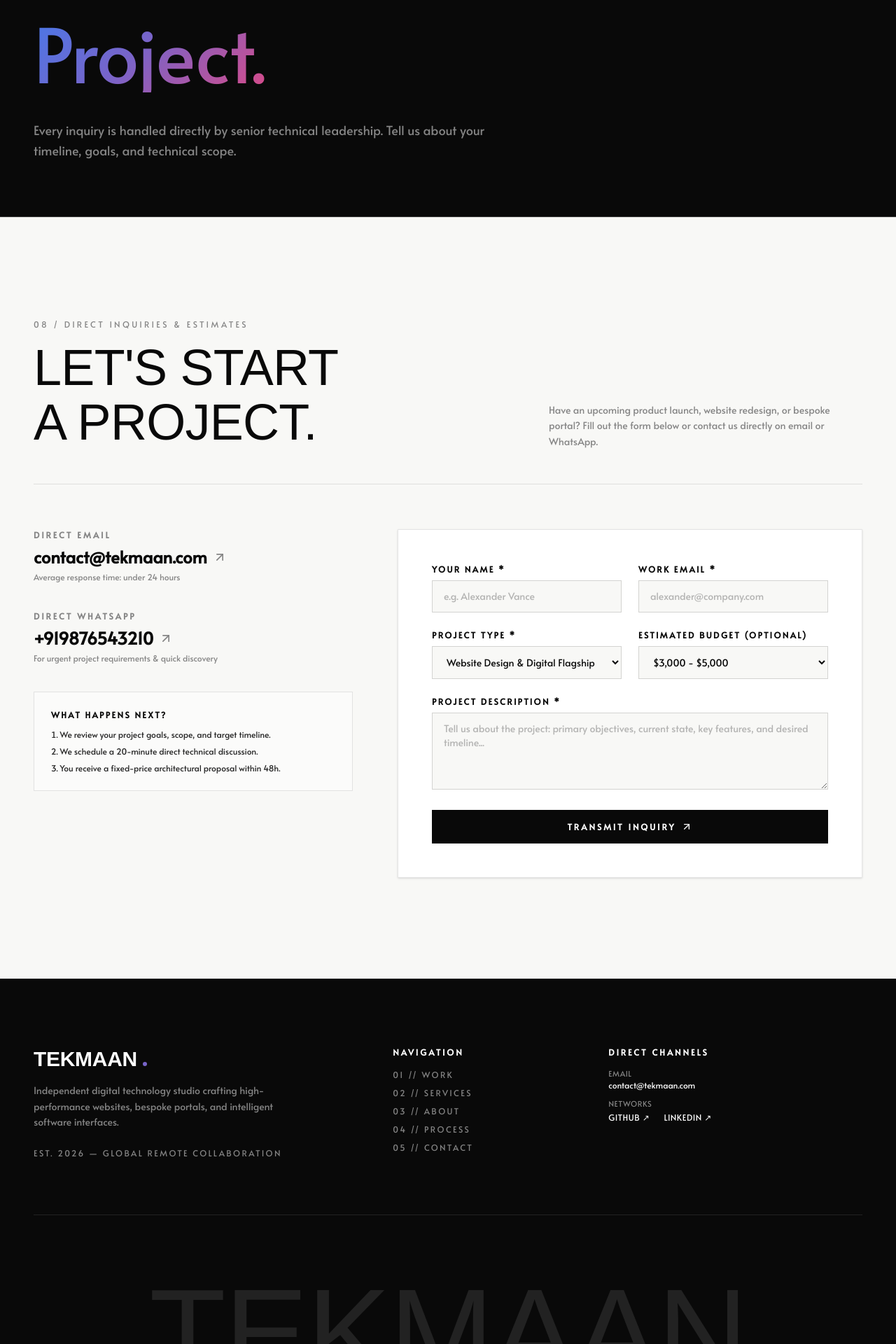
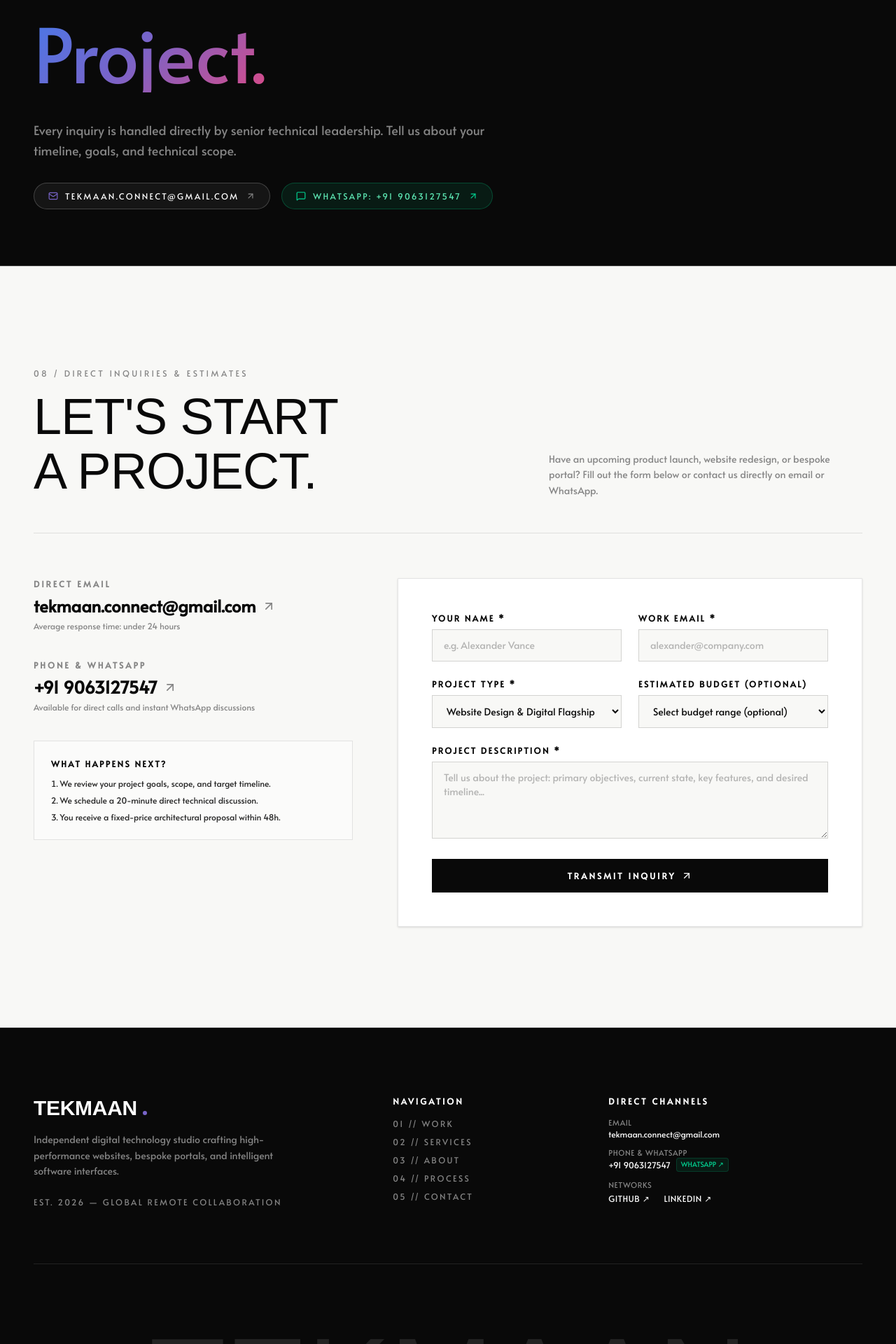
Before and after one commit to syedamaan-dev/tekmaan-website, a Next.js app: page /contact in a window 1280 px wide. Shown: the part 296-2216 px from the top of the page at 70% size. Built offline with nearby package versions, Linux system fonts and the light colour scheme; a web font is replaced by a local one.

Commit message:
feat: update contact details, WhatsApp integration, and INR currency budget options

```diff
--- a/src/app/api/contact/route.ts
+++ b/src/app/api/contact/route.ts
@@ -37,7 +37,7 @@ export async function POST(req: NextRequest) {
       try {
         const resend = new Resend(resendApiKey);
         const fromEmail = process.env.RESEND_FROM_EMAIL || "TEKMAAN Inquiries <onboarding@resend.dev>";
-        const targetEmail = process.env.STUDIO_INBOX_EMAIL || process.env.NEXT_PUBLIC_STUDIO_EMAIL || "contact@tekmaan.com";
+        const targetEmail = process.env.STUDIO_INBOX_EMAIL || process.env.NEXT_PUBLIC_STUDIO_EMAIL || "tekmaan.connect@gmail.com";
 
         const { data: resendData, error: resendError } = await resend.emails.send({
           from: fromEmail,
@@ -45,31 +45,32 @@ export async function POST(req: NextRequest) {
           replyTo: data.email,
           subject: `New Client Inquiry: ${data.fullName} [${data.service}]`,
           text: `
-TEKMAAN Studio — New Client Enquiry
------------------------------------
-Name: ${data.fullName}
-Email: ${data.email}
-Company: ${data.company || "Not provided"}
-Service Required: ${data.service}
-Budget Range: ${data.budget || "Not specified"}
+TEKMAAN Studio — New Client Project Enquiry
+-------------------------------------------
+Client Name: ${data.fullName}
+Client Email: ${data.email}
+Company / Organization: ${data.company || "Not provided"}
+Selected Service: ${data.service}
+Budget Range: ${data.budget || "Not specified / Flexible"}
 
-Project Details:
+Project Description:
 ${data.message}
------------------------------------
+-------------------------------------------
+Target Studio Inbox: ${targetEmail}
 Timestamp: ${new Date().toISOString()}
           `,
           html: `
             <div style="font-family: -apple-system, BlinkMacSystemFont, 'Segoe UI', Roboto, sans-serif; max-width: 600px; margin: 0 auto; padding: 24px; border: 1px solid #e2e8f0; border-radius: 12px; background: #ffffff;">
-              <h2 style="color: #0b1020; margin-top: 0;">TEKMAAN Studio — New Client Enquiry</h2>
+              <h2 style="color: #0b1020; margin-top: 0; font-size: 20px;">TEKMAAN Studio — New Client Project Enquiry</h2>
               <table style="width: 100%; border-collapse: collapse; margin-bottom: 20px;">
-                <tr><td style="padding: 8px 0; color: #64748b; width: 140px;">Name:</td><td style="padding: 8px 0; font-weight: 600; color: #0b1020;">${data.fullName}</td></tr>
-                <tr><td style="padding: 8px 0; color: #64748b;">Email:</td><td style="padding: 8px 0; color: #5266f5;"><a href="mailto:${data.email}">${data.email}</a></td></tr>
+                <tr><td style="padding: 8px 0; color: #64748b; width: 150px;">Client Name:</td><td style="padding: 8px 0; font-weight: 600; color: #0b1020;">${data.fullName}</td></tr>
+                <tr><td style="padding: 8px 0; color: #64748b;">Client Email:</td><td style="padding: 8px 0; color: #5266f5;"><a href="mailto:${data.email}">${data.email}</a></td></tr>
                 <tr><td style="padding: 8px 0; color: #64748b;">Company:</td><td style="padding: 8px 0; color: #0b1020;">${data.company || "Not provided"}</td></tr>
-                <tr><td style="padding: 8px 0; color: #64748b;">Service:</td><td style="padding: 8px 0; font-weight: 600; color: #0b1020;">${data.service}</td></tr>
-                <tr><td style="padding: 8px 0; color: #64748b;">Budget Range:</td><td style="padding: 8px 0; color: #0b1020;">${data.budget || "Not specified"}</td></tr>
+                <tr><td style="padding: 8px 0; color: #64748b;">Selected Service:</td><td style="padding: 8px 0; font-weight: 600; color: #0b1020;">${data.service}</td></tr>
+                <tr><td style="padding: 8px 0; color: #64748b;">Budget Range:</td><td style="padding: 8px 0; font-weight: 600; color: #0b1020;">${data.budget || "Not specified / Flexible"}</td></tr>
               </table>
               <div style="background: #f8fafc; padding: 16px; border-radius: 8px; border: 1px solid #e2e8f0;">
-                <p style="margin: 0; font-weight: 600; color: #0b1020; margin-bottom: 8px;">Project Details:</p>
+                <p style="margin: 0; font-weight: 600; color: #0b1020; margin-bottom: 8px;">Project Description:</p>
                 <p style="margin: 0; color: #334155; line-height: 1.6; white-space: pre-wrap;">${data.message}</p>
               </div>
             </div>
@@ -81,7 +82,7 @@ Timestamp: ${new Date().toISOString()}
           return NextResponse.json(
             {
               error: "Delivery failed",
-              message: "We encountered an error transmitting your message through our email gateway. Please contact us directly at " + (process.env.NEXT_PUBLIC_STUDIO_EMAIL || "contact@tekmaan.com"),
+              message: "We encountered an error transmitting your message through our email gateway. Please contact us directly at " + (process.env.NEXT_PUBLIC_STUDIO_EMAIL || "tekmaan.connect@gmail.com"),
               details: resendError.message,
             },
             { status: 502 }
@@ -91,14 +92,14 @@ Timestamp: ${new Date().toISOString()}
         return NextResponse.json({
           success: true,
           mode: "resend_delivered",
-          message: "Your inquiry has been transmitted directly to our senior engineering team. We will respond within 24 hours.",
+          message: "Your inquiry has been transmitted directly to our senior engineering team at tekmaan.connect@gmail.com. We will respond within 24 hours.",
         });
       } catch (err: any) {
         console.error("[TEKMAAN Email Gateway Exception]:", err);
         return NextResponse.json(
           {
             error: "Email delivery failure",
-            message: "Failed to dispatch email. Please reach out directly to " + (process.env.NEXT_PUBLIC_STUDIO_EMAIL || "contact@tekmaan.com"),
+            message: "Failed to dispatch email. Please reach out directly to " + (process.env.NEXT_PUBLIC_STUDIO_EMAIL || "tekmaan.connect@gmail.com"),
           },
           { status: 500 }
         );
--- a/src/app/contact/page.tsx
+++ b/src/app/contact/page.tsx
@@ -1,5 +1,7 @@
 import React from "react";
 import type { Metadata } from "next";
+import { ArrowUpRight, Mail, MessageSquare } from "lucide-react";
+import { siteConfig } from "@/config/site";
 import { ContactSection } from "@/components/home/ContactSection";
 
 export const metadata: Metadata = {
@@ -31,6 +33,27 @@ export default function ContactPage() {
             Every inquiry is handled directly by senior technical leadership. Tell us about
             your timeline, goals, and technical scope.
           </p>
+
+          <div className="mt-8 flex flex-wrap items-center gap-4">
+            <a
+              href={`mailto:${siteConfig.contact.email}`}
+              className="inline-flex items-center gap-2.5 px-5 py-2.5 rounded-full border border-white/20 bg-white/5 hover:bg-white/10 text-white text-xs font-editorial-sans uppercase tracking-[0.2em] transition-colors"
+            >
+              <Mail className="w-3.5 h-3.5 text-[#7864C9]" />
+              <span>{siteConfig.contact.email}</span>
+              <ArrowUpRight className="w-3.5 h-3.5 text-[#858585]" />
+            </a>
+            <a
+              href="https://wa.me/919063127547"
+              target="_blank"
+              rel="noopener noreferrer"
+              className="inline-flex items-center gap-2.5 px-5 py-2.5 rounded-full border border-emerald-500/30 bg-emerald-500/10 hover:bg-emerald-500/20 text-emerald-300 text-xs font-editorial-sans uppercase tracking-[0.2em] transition-colors"
+            >
+              <MessageSquare className="w-3.5 h-3.5 text-emerald-400" />
+              <span>WhatsApp: +91 9063127547</span>
+              <ArrowUpRight className="w-3.5 h-3.5 text-emerald-400" />
+            </a>
+          </div>
         </div>
       </section>
 
--- a/src/components/contact/ContactForm.tsx
+++ b/src/components/contact/ContactForm.tsx
@@ -283,12 +283,13 @@ function ContactFormInner() {
             disabled={isSubmitting}
             className="w-full px-4 py-3.5 rounded-xl bg-[#0B1020] border border-white/10 text-white text-sm focus:outline-none focus:border-[#41C9D7] focus:ring-1 focus:ring-[#41C9D7] transition-colors disabled:opacity-50"
           >
-            <option value="">Select an approximate scope or leave open...</option>
-            <option value="Under $2,500 (Rapid Landing Page / Advisory)">Under $2,500 (Rapid Landing Page / Advisory)</option>
-            <option value="$2,500 – $5,000 (Complete Business Website)">$2,500 – $5,000 (Complete Business Website)</option>
-            <option value="$5,000 – $10,000 (Full-Stack Web App / Custom Portal)">$5,000 – $10,000 (Full-Stack Web App / Custom Portal)</option>
-            <option value="$10,000+ (End-to-End Enterprise Architecture / AI Suite)">$10,000+ (End-to-End Enterprise Architecture / AI Suite)</option>
-            <option value="Undetermined / Let's discuss scope first">Undetermined / Let's discuss scope first</option>
+            <option value="">Select budget range (optional)...</option>
+            <option value="Under ₹10,000">Under ₹10,000</option>
+            <option value="₹10,000 – ₹25,000">₹10,000 – ₹25,000</option>
+            <option value="₹25,000 – ₹50,000">₹25,000 – ₹50,000</option>
+            <option value="₹50,000 – ₹1,00,000">₹50,000 – ₹1,00,000</option>
+            <option value="₹1,00,000+">₹1,00,000+</option>
+            <option value="Flexible / To be discussed">Flexible / To be discussed</option>
           </select>
         </div>
 
--- a/src/components/home/ContactSection.tsx
+++ b/src/components/home/ContactSection.tsx
@@ -11,7 +11,7 @@ export function ContactSection() {
     email: "",
     company: "",
     service: "Website Design",
-    budget: "$3,000 - $5,000",
+    budget: "",
     message: "",
     honeypot: "",
   });
@@ -81,7 +81,7 @@ export function ContactSection() {
       email: "",
       company: "",
       service: "Website Design",
-      budget: "$3,000 - $5,000",
+      budget: "",
       message: "",
       honeypot: "",
     });
@@ -135,23 +135,21 @@ export function ContactSection() {
               <p className="text-xs text-[#858585] mt-1">Average response time: under 24 hours</p>
             </div>
 
-            {siteConfig.contact.whatsappNumber && (
             <div>
               <span className="text-xs uppercase tracking-[0.25em] text-[#858585] block mb-2 font-semibold">
-                  DIRECT WHATSAPP
+                PHONE &amp; WHATSAPP
               </span>
               <a
-                  href={`https://wa.me/${siteConfig.contact.whatsappNumber.replace(/[^0-9]/g, "")}?text=Hi%20TEKMAAN,%20I'd%20like%20to%20discuss%20a%20new%20project.`}
+                href="https://wa.me/919063127547"
                 target="_blank"
                 rel="noopener noreferrer"
                 className="font-editorial-sans text-xl sm:text-2xl font-bold text-[#090909] hover:text-[#4878E8] transition-colors flex items-center gap-2"
               >
-                  <span>{siteConfig.contact.whatsappNumber}</span>
+                <span>+91 9063127547</span>
                 <ArrowUpRight className="w-5 h-5 text-[#858585]" />
               </a>
-                <p className="text-xs text-[#858585] mt-1">For urgent project requirements &amp; quick discovery</p>
+              <p className="text-xs text-[#858585] mt-1">Available for direct calls and instant WhatsApp discussions</p>
             </div>
-            )}
 
             <div className="border border-black/10 p-6 space-y-3 bg-white/50">
               <span className="text-xs uppercase tracking-[0.2em] font-bold text-[#090909] block">
@@ -280,10 +278,12 @@ export function ContactSection() {
                       onChange={handleChange}
                       className="w-full px-4 py-3 border border-black/15 bg-[#F8F8F6] text-sm text-[#090909] focus:outline-none focus:border-[#090909] transition-colors"
                     >
-                      <option value="Under $3,000">Under $3,000</option>
-                      <option value="$3,000 - $5,000">$3,000 - $5,000</option>
-                      <option value="$5,000 - $10,000">$5,000 - $10,000</option>
-                      <option value="$10,000+">$10,000+</option>
+                      <option value="">Select budget range (optional)</option>
+                      <option value="Under ₹10,000">Under ₹10,000</option>
+                      <option value="₹10,000 – ₹25,000">₹10,000 – ₹25,000</option>
+                      <option value="₹25,000 – ₹50,000">₹25,000 – ₹50,000</option>
+                      <option value="₹50,000 – ₹1,00,000">₹50,000 – ₹1,00,000</option>
+                      <option value="₹1,00,000+">₹1,00,000+</option>
                       <option value="Flexible / To be discussed">Flexible / To be discussed</option>
                     </select>
                   </div>
--- a/src/components/layout/Footer.tsx
+++ b/src/components/layout/Footer.tsx
@@ -82,6 +82,18 @@ export function Footer() {
                 </a>
               </li>
               <li>
+                <span className="block text-[11px] uppercase tracking-wider text-[#858585]">PHONE &amp; WHATSAPP</span>
+                <a
+                  href="https://wa.me/919063127547"
+                  target="_blank"
+                  rel="noopener noreferrer"
+                  className="text-white hover:text-[#7864C9] transition-colors flex items-center gap-2"
+                >
+                  <span>+91 9063127547</span>
+                  <span className="text-[10px] text-emerald-400 bg-emerald-500/10 px-1.5 py-0.5 rounded border border-emerald-500/20">WHATSAPP ↗</span>
+                </a>
+              </li>
+              <li>
                 <span className="block text-[11px] uppercase tracking-wider text-[#858585]">NETWORKS</span>
                 <div className="flex items-center gap-5 pt-1 uppercase tracking-wider">
                   <a
--- a/src/components/layout/Navbar.tsx
+++ b/src/components/layout/Navbar.tsx
@@ -161,9 +161,17 @@ export function Navbar() {
                 <span className="block uppercase text-white mb-1">DIRECT INQUIRIES</span>
                 <a
                   href={`mailto:${siteConfig.contact.email}`}
-                  className="hover:text-white transition-colors"
+                  className="hover:text-white transition-colors block"
                 >
                   {siteConfig.contact.email}
+                </a>
+                <a
+                  href="https://wa.me/919063127547"
+                  target="_blank"
+                  rel="noopener noreferrer"
+                  className="text-emerald-400 hover:text-emerald-300 transition-colors block mt-1"
+                >
+                  WhatsApp: +91 9063127547 ↗
                 </a>
               </div>
               <div className="flex sm:justify-end items-center gap-6">
--- a/src/config/site.ts
+++ b/src/config/site.ts
@@ -61,9 +61,11 @@ export const siteConfig = {
   },
 
   contact: {
-    email: process.env.NEXT_PUBLIC_STUDIO_EMAIL || "contact@tekmaan.com",
-    whatsappNumber: process.env.NEXT_PUBLIC_WHATSAPP_NUMBER || "+919876543210",
-    githubUrl: "https://github.com/SyedAliHussain2001",
+    email: process.env.NEXT_PUBLIC_STUDIO_EMAIL || "tekmaan.connect@gmail.com",
+    phone: "+91 9063127547",
+    whatsappNumber: process.env.NEXT_PUBLIC_WHATSAPP_NUMBER || "+91 9063127547",
+    whatsappLink: "https://wa.me/919063127547",
+    githubUrl: "https://github.com/syedamaan-dev",
     linkedinUrl: "https://www.linkedin.com/company/tekmaan",
   },
 
@@ -493,3 +495,12 @@ export const siteConfig = {
     },
   ],
 };
+
+export const budgetOptions = [
+  "Under ₹10,000",
+  "₹10,000 – ₹25,000",
+  "₹25,000 – ₹50,000",
+  "₹50,000 – ₹1,00,000",
+  "₹1,00,000+",
+  "Flexible / To be discussed",
+] as const;
--- a/src/lib/utils.ts
+++ b/src/lib/utils.ts
@@ -6,9 +6,9 @@ export function cn(...inputs: ClassValue[]) {
 }
 
 export function formatCurrency(amount: number): string {
-  return new Intl.NumberFormat("en-US", {
+  return new Intl.NumberFormat("en-IN", {
     style: "currency",
-    currency: "USD",
+    currency: "INR",
     maximumFractionDigits: 0,
   }).format(amount);
 }
```
Also changed, not shown: 2 other files (tests, documents, lock files or other folders). Lines whose indentation alone changed are shown as unchanged.
